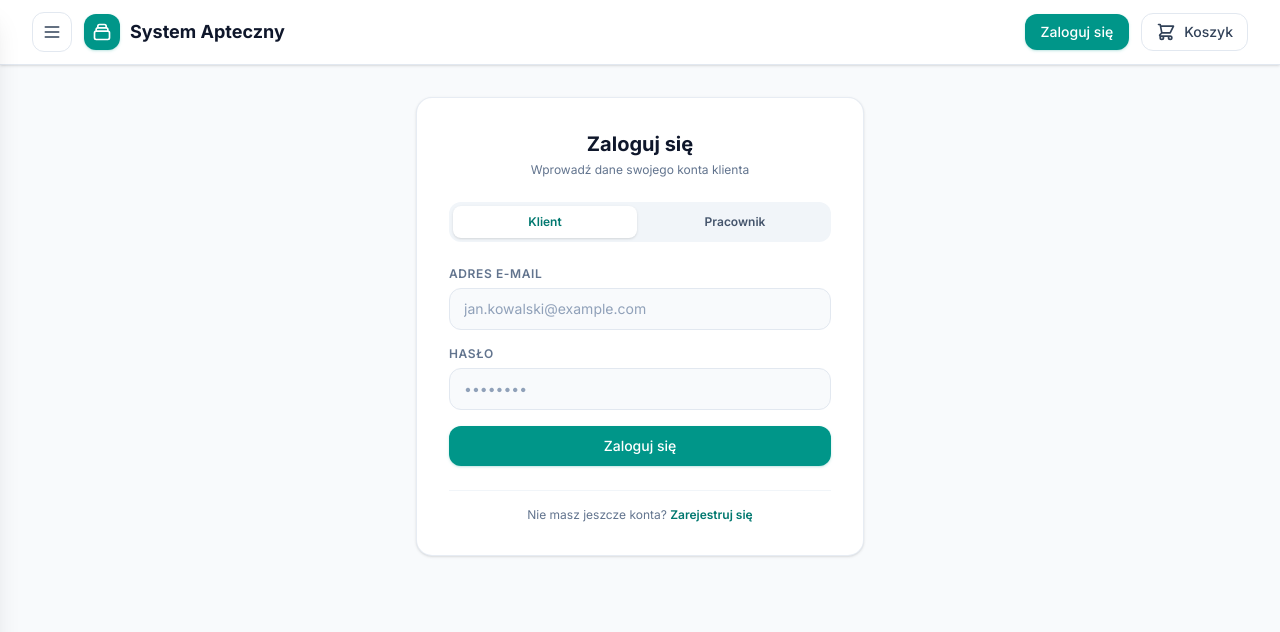
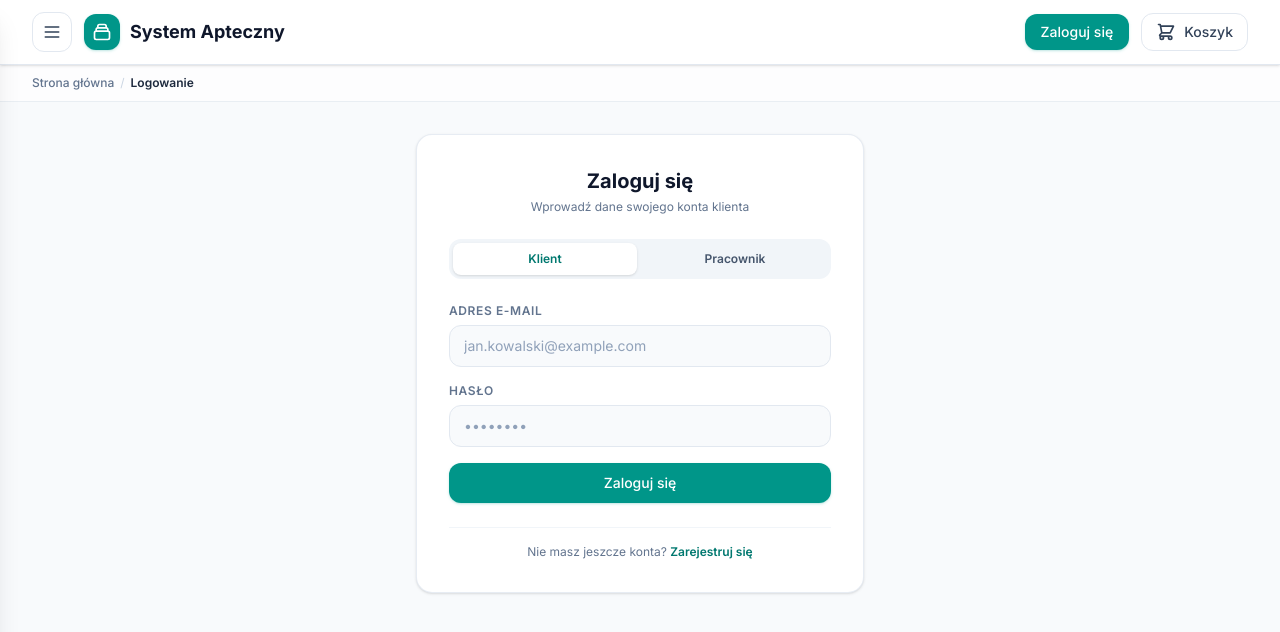
Before and after one commit to Beanshie/Apteka-Bazy-Danych, a React (Vite) app in the folder frontend/: page /login in a window 1280 px wide. Shown: the top 632 px of the page. Built offline with nearby package versions, Linux system fonts and the light colour scheme; no server answers.

Commit message:
Add Breadcrumbs component and integrate into Layout; update StockBadge usage to show exact count

```diff
--- a/frontend/src/components/Badges.tsx
+++ b/frontend/src/components/Badges.tsx
@@ -13,13 +13,31 @@ export const RxBadge = ({ required }: { required: boolean }) =>
     </span>
   );
 
-export const StockBadge = ({ qty }: { qty: number }) => {
+export const StockBadge = ({
+  qty,
+  showExactCount = false,
+}: {
+  qty: number;
+  showExactCount?: boolean;
+}) => {
   const [style, dot, label] =
-    qty === 0
-      ? ['bg-rose-50 text-rose-700 border-rose-200', 'bg-rose-500', 'Brak (0 szt.)']
+    qty <= 0
+      ? [
+          'bg-rose-50 text-rose-700 border-rose-200',
+          'bg-rose-500',
+          showExactCount ? 'Niedostępny (0 szt.)' : 'Niedostępny',
+        ]
       : qty < 10
-        ? ['bg-amber-50 text-amber-700 border-amber-200', 'bg-amber-500', `Ostatnie ${qty} szt.`]
-        : ['bg-emerald-50 text-emerald-700 border-emerald-200', 'bg-emerald-500', `Dostępny (${qty} szt.)`];
+        ? [
+            'bg-amber-50 text-amber-700 border-amber-200',
+            'bg-amber-500',
+            showExactCount ? `Ostatnie ${qty} szt.` : 'Ostatnie sztuki',
+          ]
+        : [
+            'bg-emerald-50 text-emerald-700 border-emerald-200',
+            'bg-emerald-500',
+            showExactCount ? `Dostępny (${qty} szt.)` : 'Dostępny',
+          ];
 
   return (
     <span className={`inline-flex items-center gap-1.5 px-2.5 py-1 rounded-md text-xs font-medium border ${style}`}>
--- /dev/null
+++ b/frontend/src/components/Breadcrumbs.tsx
@@ -0,0 +1,91 @@
+import { Link, useLocation } from 'react-router-dom';
+import { useAuth } from '../context/AuthContext';
+
+interface Crumb {
+  label: string;
+  to?: string;
+}
+
+export const Breadcrumbs: React.FC = () => {
+  const { pathname } = useLocation();
+  const { user } = useAuth();
+
+  if (pathname === '/') return null;
+
+  const isEmployee = user?.typ_konta === 'PRACOWNIK';
+  const crumbs: Crumb[] = [{ label: 'Strona główna', to: '/' }];
+
+  if (pathname === '/koszyk') {
+    crumbs.push({ label: 'Koszyk' });
+  } else if (pathname === '/zamowienie/nowe' || pathname === '/checkout') {
+    crumbs.push({ label: 'Koszyk', to: '/koszyk' });
+    crumbs.push({ label: 'Zamówienie' });
+  } else if (pathname === '/zamowienia') {
+    crumbs.push({ label: 'Moje zamówienia' });
+  } else if (/^\/zamowienia\/\d+$/.test(pathname)) {
+    const id = pathname.split('/')[2];
+    if (isEmployee) {
+      crumbs.push({ label: 'Panel pracownika' });
+      crumbs.push({ label: 'Zamówienia', to: '/panel/zamowienia' });
+    } else {
+      crumbs.push({ label: 'Moje zamówienia', to: '/zamowienia' });
+    }
+    crumbs.push({ label: `Szczegóły zamówienia #${id}` });
+  } else if (/^\/produkty\/\d+$/.test(pathname)) {
+    crumbs.push({ label: 'Szczegóły produktu' });
+  } else if (pathname === '/login') {
+    crumbs.push({ label: 'Logowanie' });
+  } else if (pathname === '/rejestracja') {
+    crumbs.push({ label: 'Rejestracja' });
+  } else if (pathname === '/panel/zamowienia') {
+    crumbs.push({ label: 'Panel pracownika' });
+    crumbs.push({ label: 'Zamówienia' });
+  } else if (pathname === '/panel/recepty') {
+    crumbs.push({ label: 'Panel pracownika' });
+    crumbs.push({ label: 'Recepty' });
+  } else if (pathname === '/panel/produkty') {
+    crumbs.push({ label: 'Panel pracownika' });
+    crumbs.push({ label: 'Magazyn i produkty' });
+  } else if (pathname === '/panel/klienci') {
+    crumbs.push({ label: 'Panel pracownika' });
+    crumbs.push({ label: 'Klienci' });
+  } else if (pathname === '/raporty') {
+    crumbs.push({ label: 'Panel pracownika' });
+    crumbs.push({ label: 'Raporty' });
+  } else {
+    const segments = pathname.split('/').filter(Boolean);
+    segments.forEach((seg) => crumbs.push({ label: seg }));
+  }
+
+  return (
+    <div className="bg-white/70 border-b border-slate-200/70">
+      <nav
+        aria-label="Ścieżka nawigacji"
+        className="max-w-7xl mx-auto px-4 sm:px-6 lg:px-8 py-2.5"
+      >
+        <ol className="flex flex-wrap items-center gap-1.5 text-xs text-slate-500">
+          {crumbs.map((crumb, idx) => {
+            const isLast = idx === crumbs.length - 1;
+            return (
+              <li key={`${crumb.label}-${idx}`} className="inline-flex items-center gap-1.5">
+                {idx > 0 && <span className="text-slate-300 select-none">/</span>}
+                {crumb.to && !isLast ? (
+                  <Link
+                    to={crumb.to}
+                    className="hover:text-teal-700 transition-colors font-medium"
+                  >
+                    {crumb.label}
+                  </Link>
+                ) : (
+                  <span className={isLast ? 'font-semibold text-slate-800' : 'text-slate-500'}>
+                    {crumb.label}
+                  </span>
+                )}
+              </li>
+            );
+          })}
+        </ol>
+      </nav>
+    </div>
+  );
+};
--- a/frontend/src/components/EmployeeProductsPage.tsx
+++ b/frontend/src/components/EmployeeProductsPage.tsx
@@ -554,7 +554,7 @@ export const EmployeeProductsPage: React.FC = () => {
                         {zl(produkt.cena)}
                       </td>
                       <td className="py-3.5 px-4 whitespace-nowrap">
-                        <StockBadge qty={produkt.stan_magazynowy ?? 0} />
+                        <StockBadge qty={produkt.stan_magazynowy ?? 0} showExactCount={true} />
                       </td>
                       <td className="py-3.5 px-4 whitespace-nowrap">
                         <RxBadge required={Boolean(produkt.wymaga_recepty)} />
--- a/frontend/src/components/EmployeeReportsPage.tsx
+++ b/frontend/src/components/EmployeeReportsPage.tsx
@@ -409,7 +409,7 @@ export const EmployeeReportsPage: React.FC = () => {
                             {kat ? kat.nazwa_kategorii : `#${p.id_kategorii}`}
                           </td>
                           <td className="py-3.5 px-6 whitespace-nowrap">
-                            <StockBadge qty={p.stan_magazynowy ?? 0} />
+                            <StockBadge qty={p.stan_magazynowy ?? 0} showExactCount={true} />
                           </td>
                           <td className="py-3.5 px-6 text-right font-medium text-slate-900 whitespace-nowrap">
                             {zl(p.cena)}
--- a/frontend/src/components/Layout.tsx
+++ b/frontend/src/components/Layout.tsx
@@ -2,6 +2,7 @@ import { useEffect, useState } from 'react';
 import { Link, NavLink, Outlet, useLocation } from 'react-router-dom';
 import { useCart } from '../context/CartContext';
 import { useAuth } from '../context/AuthContext';
+import { Breadcrumbs } from './Breadcrumbs';
 
 const navLinkClass = ({ isActive }: { isActive: boolean }) =>
   `flex items-center justify-between px-3.5 py-2.5 rounded-xl text-sm font-medium transition-colors ${
@@ -320,6 +321,8 @@ export const Layout = () => {
         )}
       </aside>
 
+      <Breadcrumbs />
+
       <main className="max-w-7xl mx-auto px-4 sm:px-6 lg:px-8 py-8">
         <Outlet />
       </main>
```
